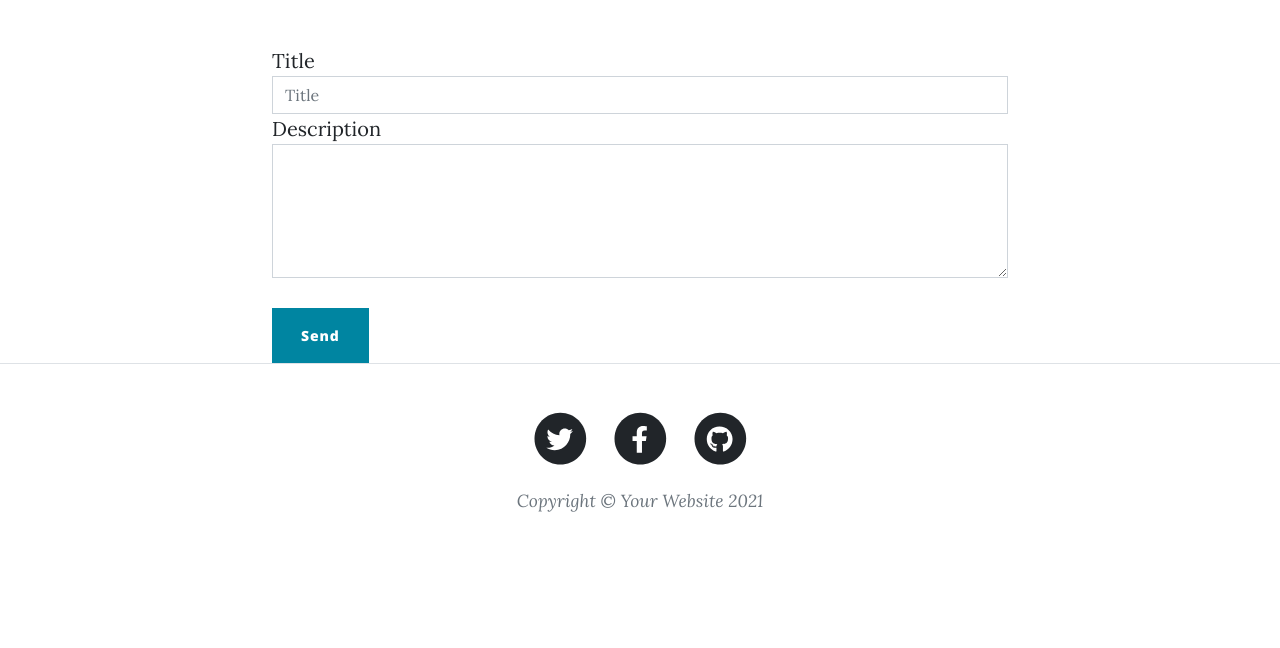
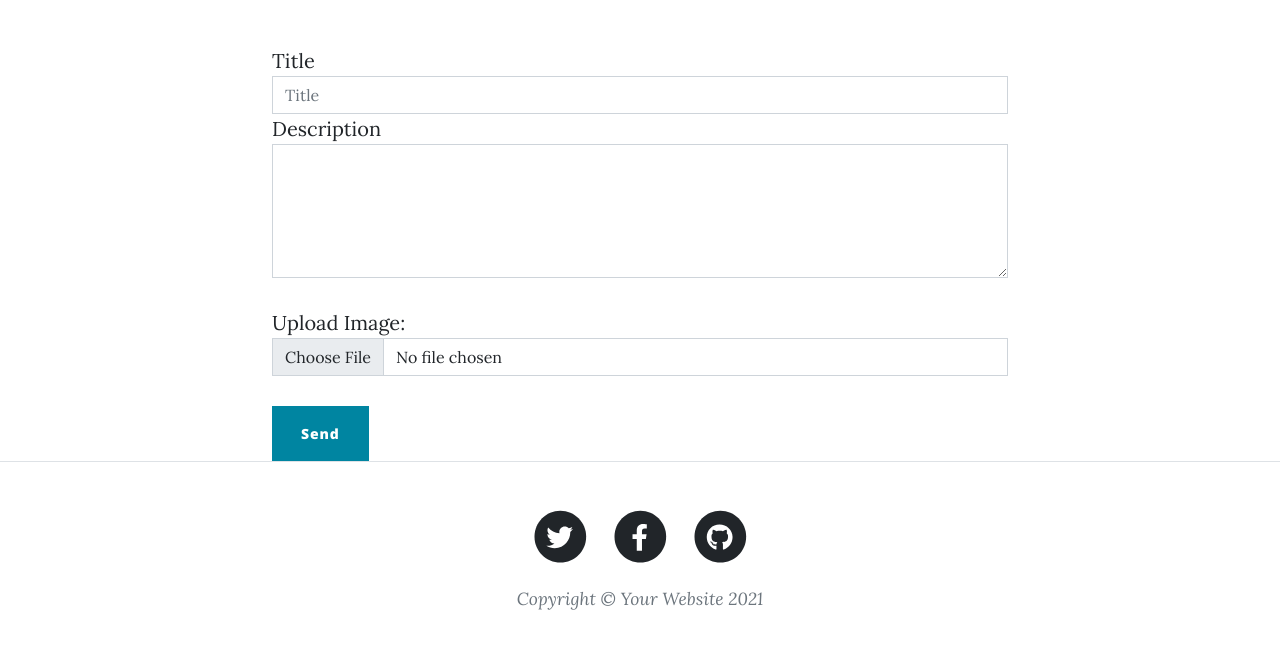
Before and after one commit to admin42045/Blog_Website_NodeJS, a website: page public/create.html in a window 1280 px wide. Shown: the part 630-1278 px from the top of the page. Before the commit the page ends 1192 px from the top, so only its background shows below. Drawn offline with nearby package versions, Linux system fonts and the light colour scheme.

Commit message:
trying upload image

```diff
--- a/doc.txt
+++ b/doc.txt
@@ -51,3 +51,7 @@ Keep in mind, at saving the data into database follow some tips
 -> into the form *action and *method names
 -> and at the calling time , method should be passing same name parameters
 -> and last redirect, where do you want
+
+
+# for file upload or image
+npm install --save express-fileupload
--- a/models/BlogPost.js
+++ b/models/BlogPost.js
@@ -3,6 +3,7 @@ const Schema = mongoose.Schema;
 const BlogPostSchema = new Schema({
   title: String,
   body: String,
+  image: String,
 });
 
 // we access the database via monogoose.model
--- a/package.json
+++ b/package.json
@@ -16,6 +16,7 @@
   "dependencies": {
     "body-parser": "^1.19.0",
     "express": "^4.17.1",
+    "express-fileupload": "^1.2.1",
     "mongoose": "^5.13.7"
   }
 }
--- a/public/create.html
+++ b/public/create.html
@@ -108,7 +108,11 @@
       <div class="row">
         <div class="col-lg-8 col-md-10 mx-auto">
           <!--form define-->
-          <form action="/posts/store" method="POST">
+          <form
+            action="/posts/store"
+            method="POST"
+            enctype="multipart/form-data"
+          >
             <div class="form-group">
               <div class="from-group floating-label-form-group controls">
                 <label>Title</label>
@@ -133,6 +137,20 @@
                 ></textarea>
               </div>
             </div>
+            <br />
+
+            <div class="control-group">
+              <div class="form-group floating-label-form-group controls">
+                <label>Upload Image: </label>
+                <input
+                  type="file"
+                  class="form-control"
+                  id="image"
+                  name="image"
+                />
+              </div>
+            </div>
+
             <br />
             <div class="form-group">
               <button
```
Also changed, not shown: app.js (+8 -0 lines), 1 other file.
